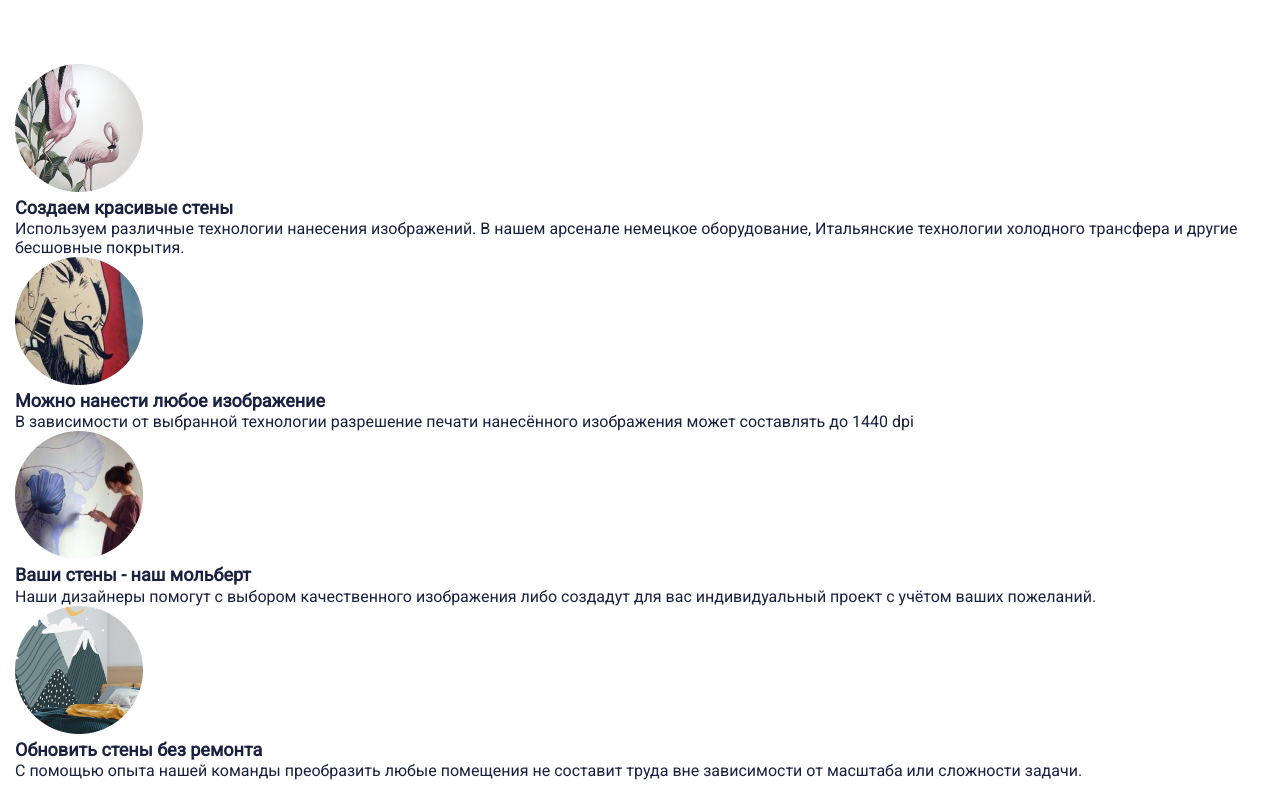
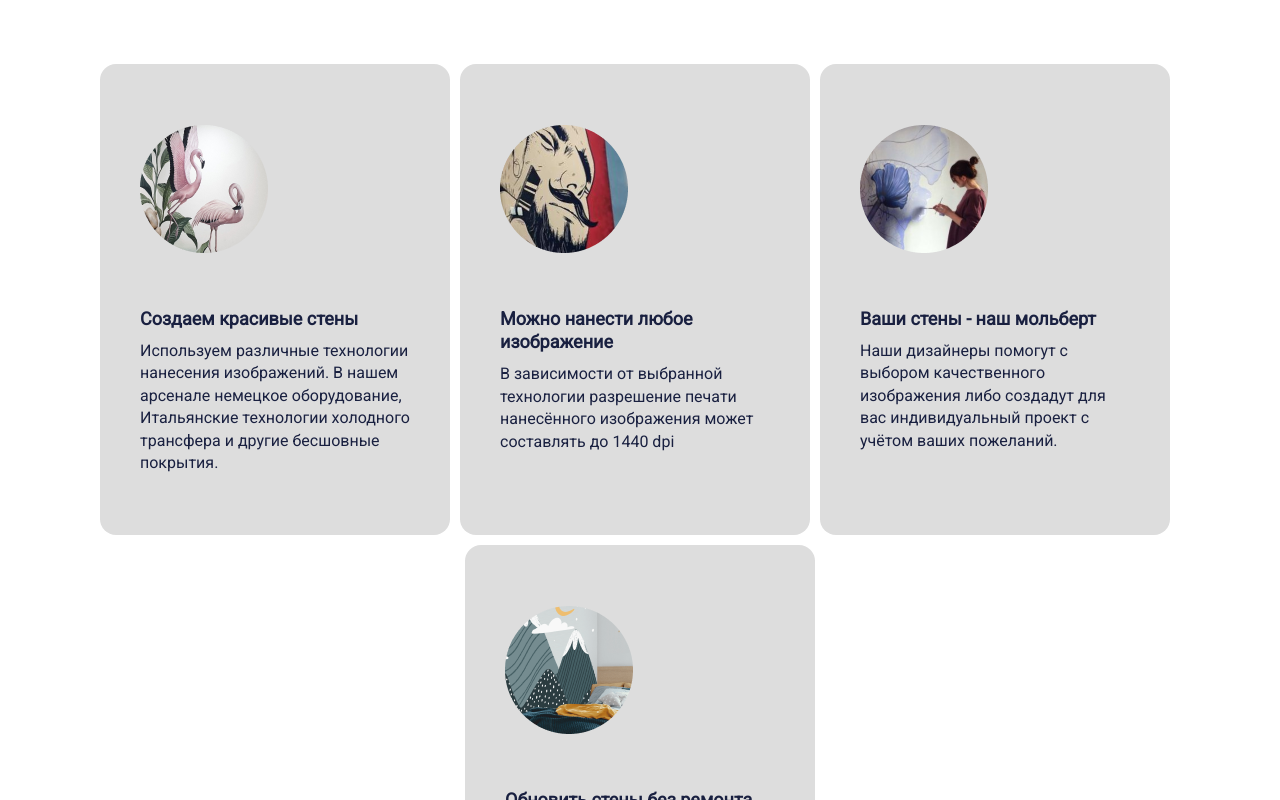
Before and after one commit to DenisShkarinov/stenoprint, a Next.js app: page /about in a window 1280 px wide. Shown: the part 960-1760 px from the top of the page. Built offline with nearby package versions, Linux system fonts and the light colour scheme.

Commit message:
good morning

```diff
--- /dev/null
+++ b/app/about/about.css
@@ -0,0 +1,34 @@
+.card-body {
+    max-width: 350px;
+    width: 100%;
+    display: flex;
+    flex-flow: column;
+    padding: 61px 40px;
+    background: #ddd;
+    border-radius: 1em;
+    margin-right: 10px;
+    margin-bottom: 10px;
+
+    &:last-child {
+        margin-right: 0;
+    }
+
+    .card-image {
+        margin-bottom: 50px;
+        img {
+            width: 128px;
+            height: 128px;
+        }
+    }
+
+    .card-title {
+        margin-bottom: 10px;
+        h3 {
+            line-height: 1.3;
+        }
+    }
+}
+
+#description-cards {
+    justify-content: center;
+}
--- a/app/about/designCards.tsx
+++ b/app/about/designCards.tsx
@@ -10,7 +10,9 @@ export default function DesignCards () {
                 <h3>{card.title}</h3>
             </div>
             <div className="card-message">
-                {card.desc}
+                <p>
+                    {card.desc}
+                </p>
             </div>
         </div>
     ))
--- a/app/about/page.tsx
+++ b/app/about/page.tsx
@@ -1,6 +1,6 @@
 import Image from "next/image";
 import DesignCards from "@/app/about/designCards";
-
+import './about.css'
 
 export default function About () {
    return (
```
